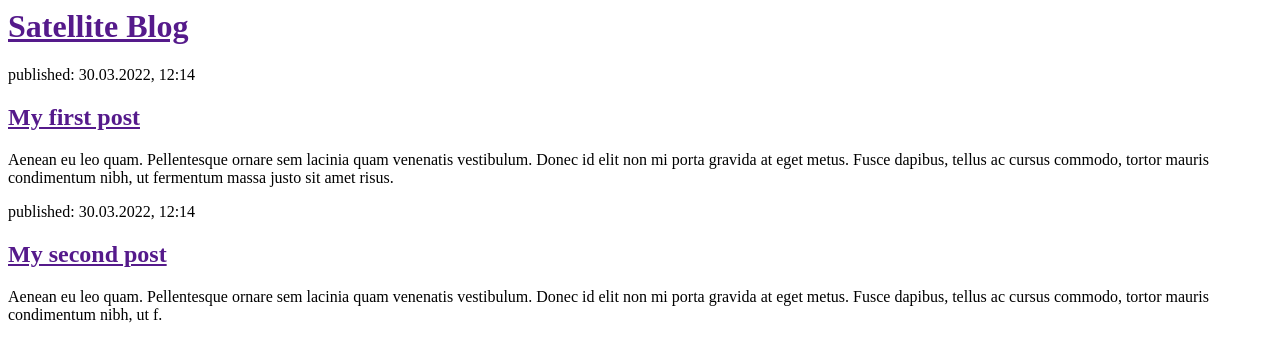
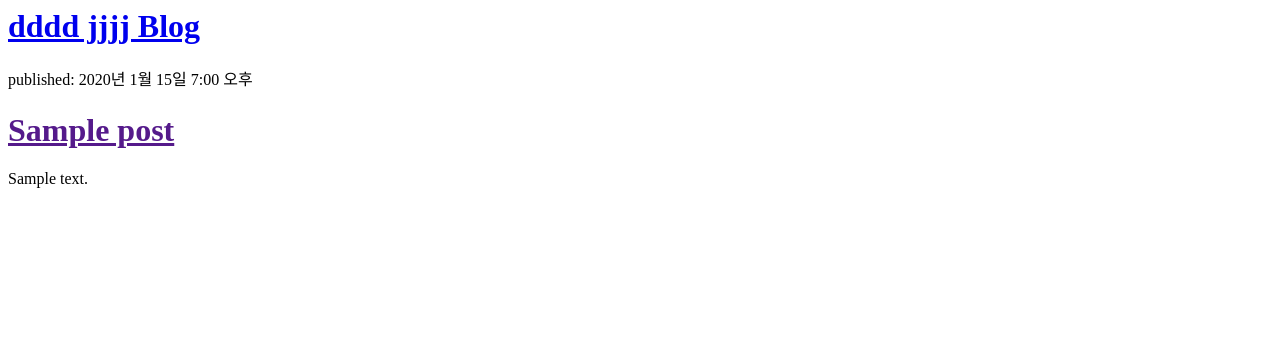
Before and after one commit to satelliteheart/my-first-blog, a Django app: page / in a window 1280 px wide. Shown: the top 362 px of the page. Run offline with Django 4.2, Linux system fonts and the light colour scheme; tables that the repository leaves empty hold one stand-in row (values such as "Sample post").

Commit message:
Modified templates to display posts from db

```diff
--- a/blog/templates/blog/post_list.html
+++ b/blog/templates/blog/post_list.html
@@ -1,28 +1,11 @@
-<html>
+<div>
+    <h1><a href="/">dddd jjjj Blog</a></h1>
+</div>
 
-<head>
-    <title> satellite blog</title>
-</head>
-
-<body>
-    <div>
-        <h1><a href="">Satellite Blog</a></h1>
-    </div>
-
-    <div>
-        <p>published: 30.03.2022, 12:14</p>
-        <h2><a href="">My first post</a></h2>
-        <p>Aenean eu leo quam. Pellentesque ornare sem lacinia quam venenatis vestibulum. Donec id elit non mi porta
-            gravida at eget metus. Fusce dapibus, tellus ac cursus commodo, tortor mauris condimentum nibh, ut fermentum
-            massa justo sit amet risus.</p>
-    </div>
-
-    <div>
-        <p>published: 30.03.2022, 12:14</p>
-        <h2><a href="">My second post</a></h2>
-        <p>Aenean eu leo quam. Pellentesque ornare sem lacinia quam venenatis vestibulum. Donec id elit non mi porta
-            gravida at eget metus. Fusce dapibus, tellus ac cursus commodo, tortor mauris condimentum nibh, ut f.</p>
-    </div>
-</body>
-
-</html>
+{% for post in posts %}
+<div>
+    <p>published: {{ post.published_date }}</p>
+    <h1><a href="">{{ post.title }}</a></h1>
+    <p>{{ post.text|linebreaksbr }}</p>
+</div>
+{% endfor %}
--- a/blog/views.py
+++ b/blog/views.py
@@ -1,7 +1,8 @@
 from django.shortcuts import render
-
-# Create your views here.
+from django.utils import timezone
+from .models import Post
 
 
 def post_list(request):
-    return render(request, "blog/post_list.html", {})
+    posts = Post.objects.filter(published_date__lte=timezone.now()).order_by("published_date")
+    return render(request, "blog/post_list.html", {"posts": posts})
```
